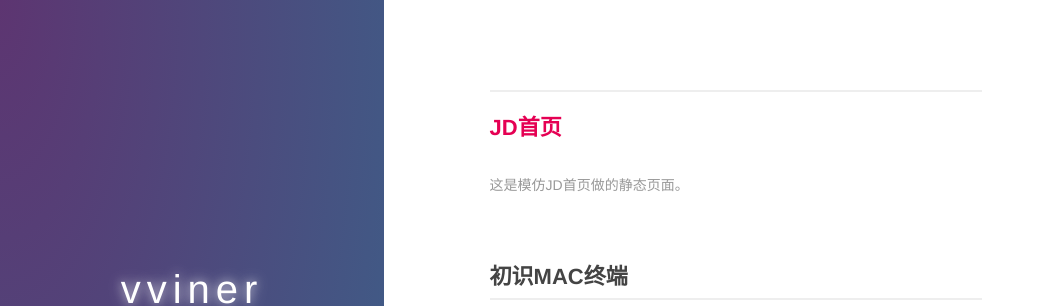
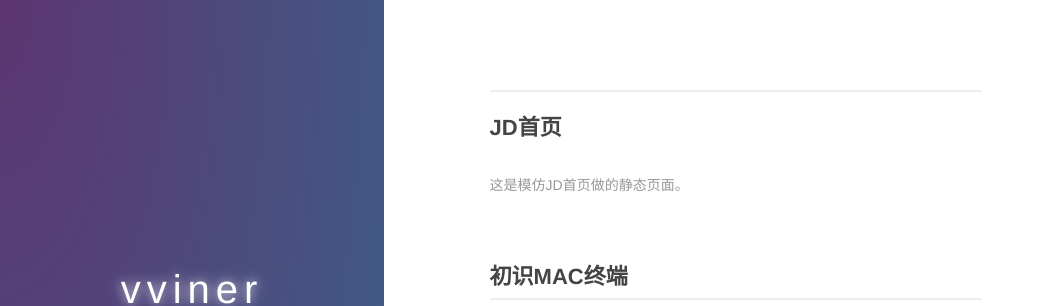
Before and after one commit to baixiaomei/liulang1993.github.io, a Jekyll site: the page built from index.md, in a window 1280 px wide. Shown: the top 306 px of the page, without its empty margins (0-1045 px from the left). Built offline with Jekyll 4.4.1, drawn with Linux system fonts in a browser that asks for light colours.

Commit message:
标题修改5

```diff
--- a/_includes/style.css
+++ b/_includes/style.css
@@ -248,7 +248,7 @@
     margin-bottom: 10px;
   }
 }
-.index-wrapper .title:hover, .index-wrapper .jd {
+.index-wrapper .title:hover, .index-wrapper .jd:hover {
   color: #e50053;
   text-decoration: none;
 }
```
